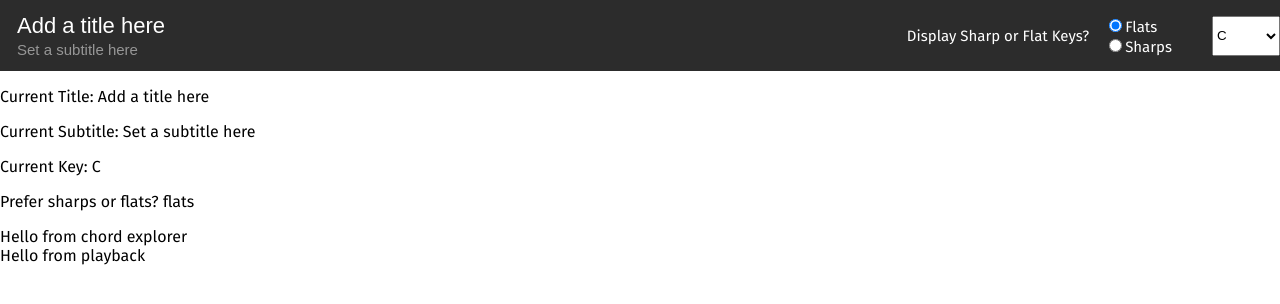
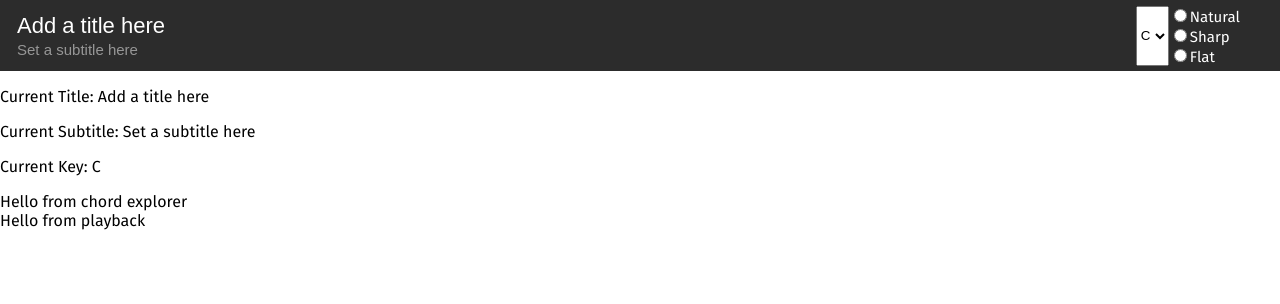
Before and after one commit to bloycey/chord-composer, a React (Create React App) app: page / in a window 1280 px wide. Shown: the top 304 px of the page. Built offline with nearby package versions, Linux system fonts and the light colour scheme.

Commit message:
fixed accidental usage

```diff
--- a/src/App.js
+++ b/src/App.js
@@ -8,38 +8,16 @@ export const DataHeader = React.createContext();
 
 function App() {
 
-	const keys = {
-		C: {
-			name: "C",
-			sharpKey: "C",
-			flatKey: "C"
-		},
-		D: {
-			name: "C# / Db",
-			sharpKey: "C#",
-			flatKey: "Db"
-		},
-		E: {
-			name: "E",
-			sharpKey: "E",
-			flatKey: "E"
-		},
-		F: {
-			name: "F",
-			sharpKey: "F",
-			flatKey: "F"
-		}
-	};
+	const keys = ["C", "D", "E", "F", "G", "A", "B"]
 
 // Header State
 const [title, setTitle] = useState("Add a title here");
 const [subtitle, setSubtitle] = useState("Set a subtitle here");
 const [currentKey, setCurrentKey] = useState("C");
-const [currentKeyOptions, setCurrentKeyOptions] = useState(keys[0])
-const [sharpsOrFlats, setSharpsOrFlats] = useState("flats");
+const [accidental, setAccidental] = useState("natural");
 
 
-const headerData = { title, setTitle, subtitle, setSubtitle, currentKey, setCurrentKey, sharpsOrFlats, setSharpsOrFlats, currentKeyOptions, setCurrentKeyOptions, keys };
+const headerData = { title, setTitle, subtitle, setSubtitle, currentKey, setCurrentKey, accidental, setAccidental, keys };
 
 	return (
 		<div className="App">
@@ -48,8 +26,7 @@ const headerData = { title, setTitle, subtitle, setSubtitle, currentKey, setCurr
 			</DataHeader.Provider>
 			<p>Current Title: {title}</p>
 			<p>Current Subtitle: {subtitle}</p>
-			<p>Current Key: {currentKey}</p>
-			<p>Prefer sharps or flats? {sharpsOrFlats}</p>
+			<p>Current Key: {currentKey} {accidental !== "natural" && accidental}</p>
 			<ChordExplorer />
 			<Playback />
 		</div>
--- a/src/components/FlatSharpSelector.js
+++ b/src/components/FlatSharpSelector.js
@@ -21,22 +21,22 @@ const SharpFlatText = styled.span`
 `
 
 const FlatSharpSelector = () => {
-	const { sharpsOrFlats, setSharpsOrFlats, setCurrentKey, keys } = useContext(DataHeader);
-	const setter = (setSharpsFlats, setKey) => e => {
+	const { accidental, setAccidental, setCurrentKey, keys } = useContext(DataHeader);
+	const setter = setAccidental => e => {
 		const value = e.target.value;
-		setSharpsFlats(value);
+		setAccidental(value);
 	}
 	return (
 		<SharpFlatWrapper>
 			<div>
-				<SharpFlatTitle>Display Sharp or Flat Keys?</SharpFlatTitle>
-			</div>
 			<div>
-				<div>
-					<input type="radio" name="flatsOrSharps" value="flats" checked={sharpsOrFlats === "flats"} onChange={setter(setSharpsOrFlats, setCurrentKey)}/><SharpFlatText>Flats</SharpFlatText>
+					<input type="radio" name="flatsOrSharps" value="natural" onChange={setter(setAccidental, setCurrentKey)}/><SharpFlatText>Natural</SharpFlatText>
 				</div>
 				<div>
-					<input type="radio" name="flatsOrSharps" value="sharps" checked={sharpsOrFlats === "sharps"} onChange={setter(setSharpsOrFlats, setCurrentKey)}/><SharpFlatText>Sharps</SharpFlatText>
+					<input type="radio" name="flatsOrSharps" value="sharp" onChange={setter(setAccidental, setCurrentKey)}/><SharpFlatText>Sharp</SharpFlatText>
+				</div>
+				<div>
+				<input type="radio" name="flatsOrSharps" value="flat" onChange={setter(setAccidental, setCurrentKey)}/><SharpFlatText>Flat</SharpFlatText>
 				</div>
 			</div>
 		</SharpFlatWrapper>
--- a/src/components/Header.js
+++ b/src/components/Header.js
@@ -54,8 +54,8 @@ const Header = props => {
 				<Subtitle value={subtitle} onChange={e => setSubtitle(e.target.value)}/>
 			</TitleContainer>
 			<FlatSharpContainer>
+				<KeySelector />
 				<FlatSharpSelector/>
-				<KeySelector />
 			</FlatSharpContainer>
 		</AppHeader>
 	)
--- a/src/components/KeySelector.js
+++ b/src/components/KeySelector.js
@@ -6,17 +6,15 @@ import { DataHeader } from "../App.js";
 const KeySelector = () => {
 	const {keys, currentKey, setCurrentKey, sharpsOrFlats, currentKeyOptions, setCurrentKeyOptions,} = useContext(DataHeader);
 	console.log("Sharp or flat?", sharpsOrFlats);
-	const setter = (set, setOptions) => e => {
+	const setter = set => e => {
+		console.log("e", e)
 		const value = e.target.value;
 		set(value);
-		// setOptions(options)
 	}
 	return (
-		<select value={currentKey} onChange={setter(setCurrentKey, setCurrentKeyOptions)}>
-			{Object.keys(keys).map(key => (
-				sharpsOrFlats === "flats"
-					? <option value={keys[key].flatKey} options={keys[key]} key={keys[key].name} selected={keys[key].flatKey === currentKey}>{keys[key].name}</option>
-					: <option value={keys[key].sharpKey} options={keys[key]} key={keys[key].name} selected={keys[key].sharpKey === currentKey}>{keys[key].name}</option>
+		<select value={currentKey} onChange={setter(setCurrentKey)}>
+			{keys.map(key => (
+					<option value={key} selected={key === currentKey}>{key}</option>
 			))
 		}
 		</select>
```
